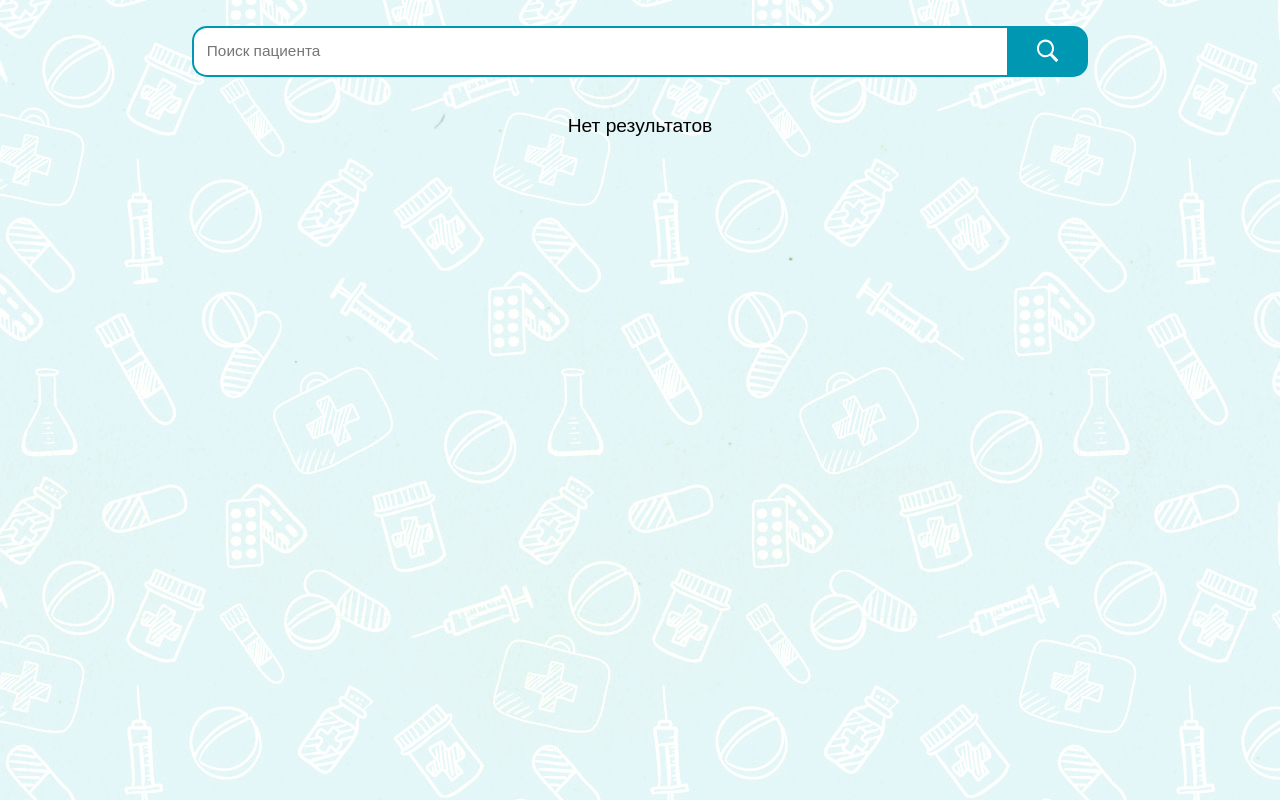
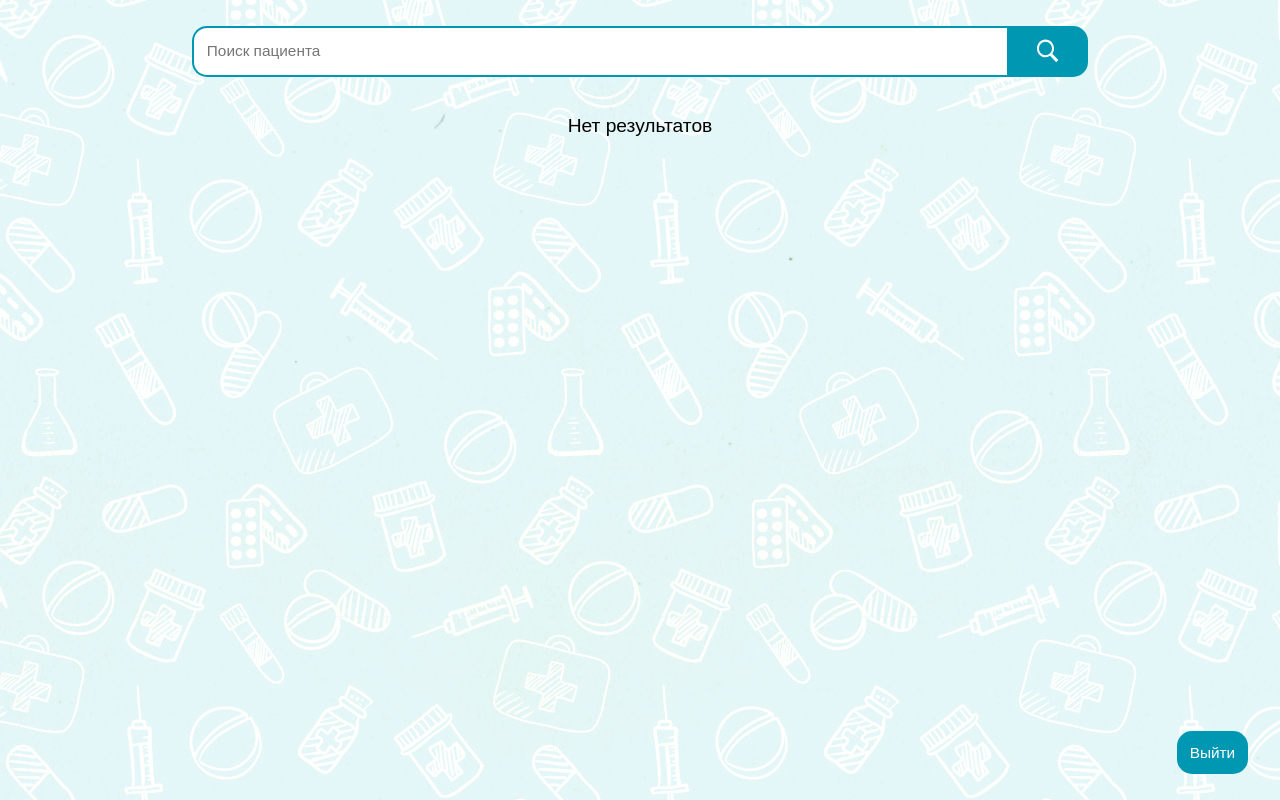
Before and after one commit to ainesskk/HospitalFrontend, a React (Vite) app: page / in a window 1280 px wide. Built offline with nearby package versions, Linux system fonts and the light colour scheme; sample sign-in values are in the browser's storage.

Commit message:
add exit button

```diff
--- a/src/App.jsx
+++ b/src/App.jsx
@@ -18,6 +18,7 @@ import AddPatient from "./Search/AddPatient.jsx";
 import AddAppointment from "./PatientPage/Appointment/AddAppointment.jsx";
 import AddAnalysis from "./PatientPage/Analysis/AddAnalysis.jsx";
 import AddUser from "./Admin/UserSearch/AddUser.jsx";
+import Exit from "./Exit/Exit.jsx";
 
 function App() {
 
@@ -39,66 +40,79 @@ function App() {
                     <Route path="/addpatient" element={
                         <PrivateRoute>
                             <AddPatient />
+                            <Exit />
                         </PrivateRoute>
                     } />
                     <Route path="/patient/:id" element={
                         <PrivateRoute>
                             <Patient />
+                            <Exit />
                         </PrivateRoute>
                     } />
                     <Route path="/patient/:patientId/history/:historyId" element={
                         <PrivateRoute>
                             <HistoryPage />
+                            <Exit />
                         </PrivateRoute>
                     } />
                     <Route path="/patient/:id/addhistory" element={
                         <PrivateRoute>
                             <AddHistory />
+                            <Exit />
                         </PrivateRoute>
                     } />
                     <Route path="/patient/:patientId/edithistory/:historyId" element={
                         <PrivateRoute>
                             <EditHistory />
+                            <Exit />
                         </PrivateRoute>
                     } />
                     <Route path="/patient/:patientId/history/:historyId/addexamination" element={
                         <PrivateRoute>
                             <AddExamination />
+                            <Exit />
                         </PrivateRoute>
                     } />
                     <Route path="/patient/:patientId/editexamination/:examinationId" element={
                         <PrivateRoute>
                             <EditExamination />
+                            <Exit />
                         </PrivateRoute>
                     } />
                     <Route path="/patient/:patientId/examination/:examinationId" element={
                         <PrivateRoute>
                             <ExaminationPage />
+                            <Exit />
                         </PrivateRoute>
                     } />
                     <Route path="/patient/:patientId/:examinationId/addappointment" element={
                         <PrivateRoute>
                             <AddAppointment />
+                            <Exit />
                         </PrivateRoute>
                     } />
                     <Route path="/patient/:patientId/appointment/:appointmentId/addanalysis" element={
                         <PrivateRoute>
                             <AddAnalysis />
+                            <Exit />
                         </PrivateRoute>
                     } />
                     <Route path="/user/:userId" element={
                         <PrivateRoute>
                             <UserPage />
+                            <Exit />
                         </PrivateRoute>
                     } />
                     <Route path="/user/:userId/edituser" element={
                         <PrivateRoute>
                             <EditUser />
+                            <Exit />
                         </PrivateRoute>
                     } />
                     <Route path="/adduser" element={
                         <PrivateRoute>
                             <AddUser />
+                            <Exit />
                         </PrivateRoute>
                     } />
                 </Routes>
--- /dev/null
+++ b/src/Exit/Exit.css
@@ -0,0 +1,5 @@
+.exit-btn{
+    position: fixed;
+    bottom: 2vw;
+    right: 4vh;
+}
--- /dev/null
+++ b/src/Exit/Exit.jsx
@@ -0,0 +1,18 @@
+import {useNavigate} from "react-router-dom";
+import "./Exit.css"
+
+export default function Exit() {
+    const navigate = useNavigate();
+    const handleExit = () => {
+        navigate("/login");
+        sessionStorage.clear();
+    }
+
+    return (
+        <>
+            <button className="exit-btn" onClick={handleExit}>
+                Выйти
+            </button>
+        </>
+    )
+}
--- a/src/Search/Search.jsx
+++ b/src/Search/Search.jsx
@@ -1,6 +1,7 @@
 import Searchbar from "./Searchbar.jsx";
 import AdminSearch from "../Admin/UserSearch/AdminSearch.jsx";
 import { useEffect, useState } from "react";
+import Exit from "../Exit/Exit.jsx";
 
 export default function Search() {
     const [role, setRole] = useState("");
@@ -17,6 +18,7 @@ export default function Search() {
     return (
         <>
             {role === "Admin" ? <AdminSearch /> : <Searchbar />}
+            <Exit />
         </>
     );
 }
```
